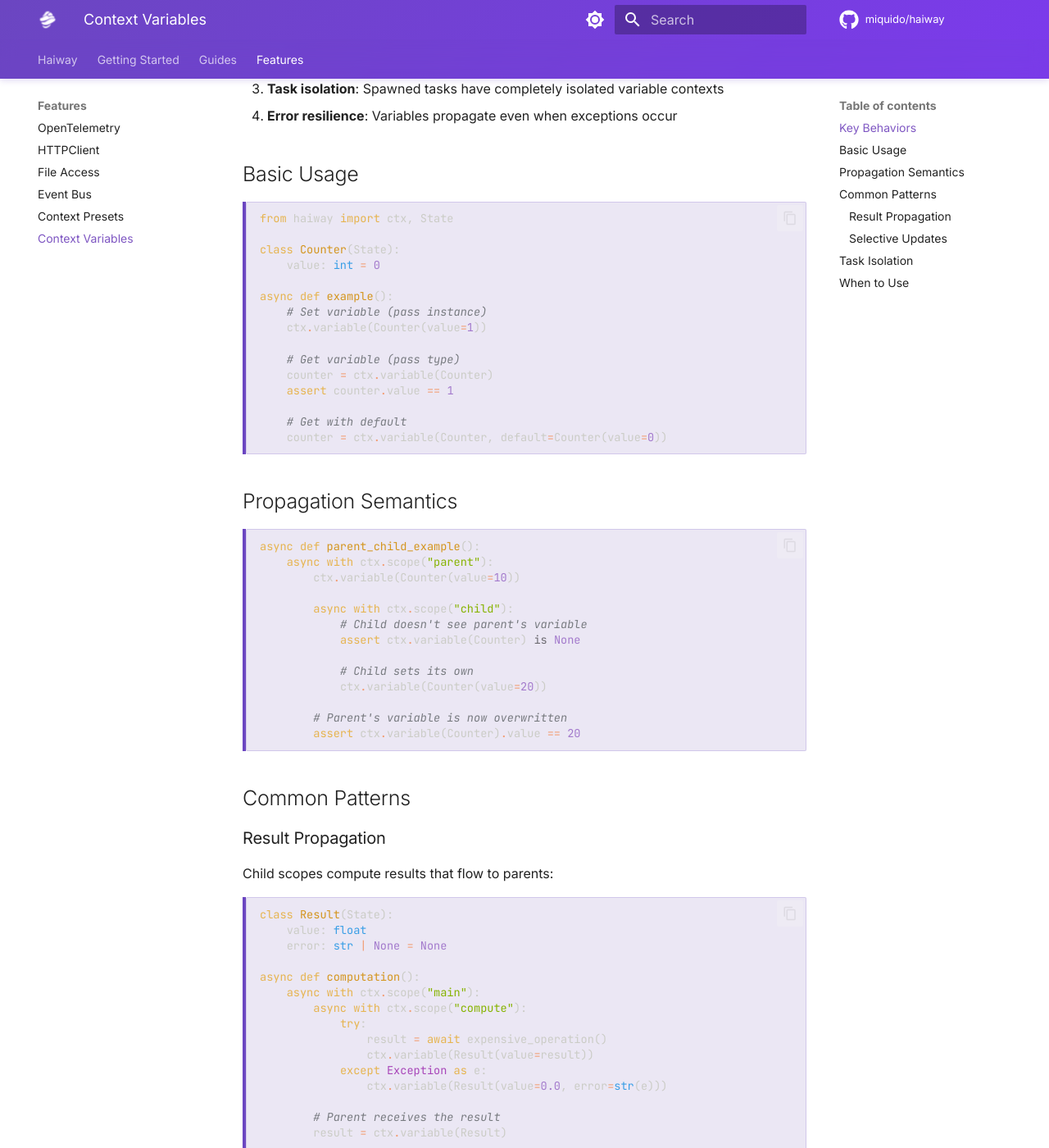
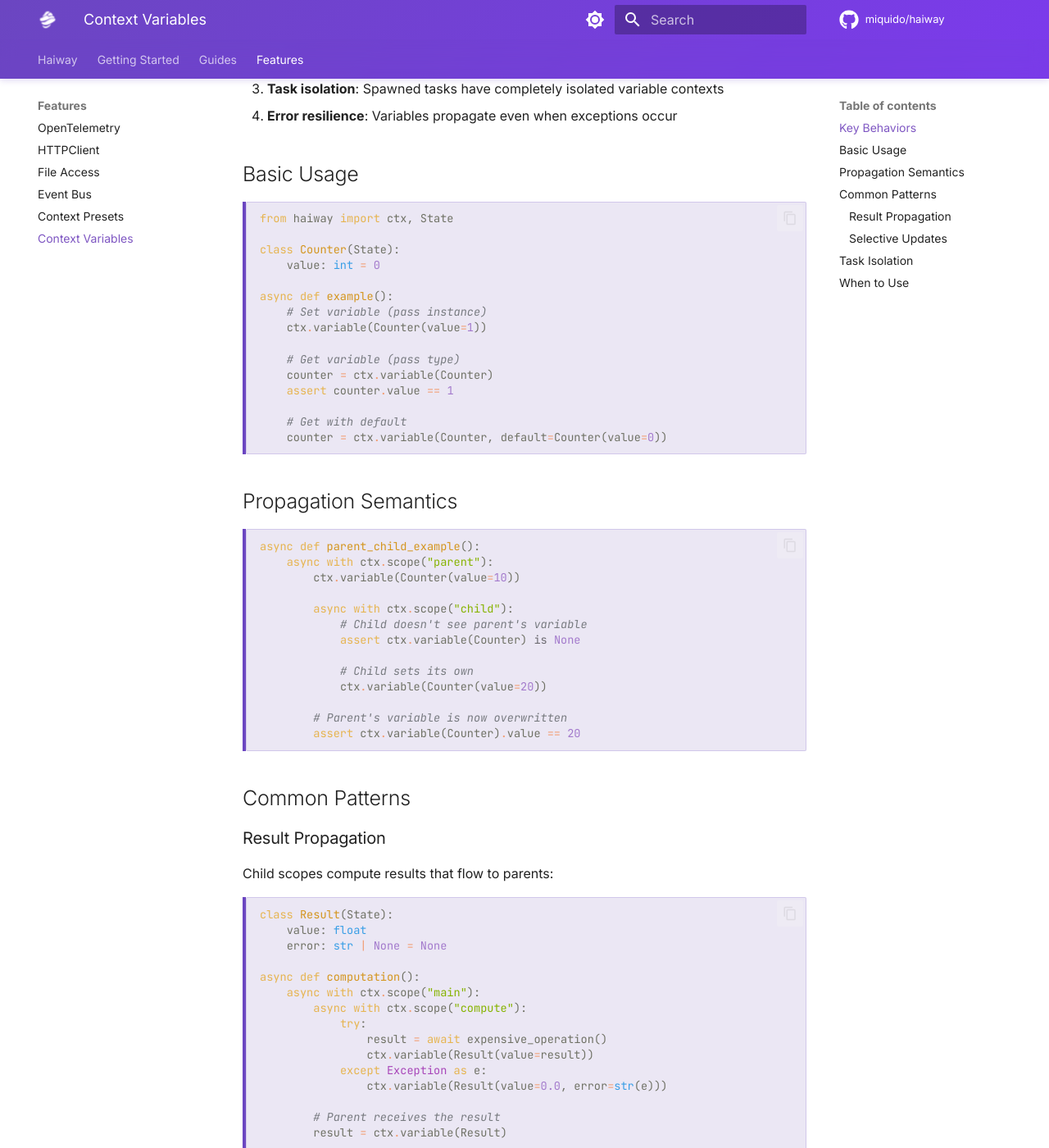
Before and after one commit to miquido/haiway, an MkDocs documentation site: the page built from docs/features/context-variables.md, in a window 1280 px wide and 1400 px high, scrolled down 367 px. Shown: the whole window at 82% size. Built offline with MkDocs 1.6.1 and Material for MkDocs 9.7.7, drawn with Linux system fonts in a browser that asks for light colours; comment, search, counter and statistics services are not loaded.

Commit message:
💄 Improve light mode contrast

```diff
--- a/docs/stylesheets/extra.css
+++ b/docs/stylesheets/extra.css
@@ -89,7 +89,7 @@
 }
 
 .language-python .nn { /* module names */
-  color: #CBCCC6 !important;
+  color: #707266 !important;
 }
 
 .language-python .o { /* operators */
@@ -97,11 +97,11 @@
 }
 
 .language-python .p { /* punctuation */
-  color: #CBCCC6 !important;
+  color: #707266 !important;
 }
 
 .language-python .n { /* names/variables */
-  color: #CBCCC6 !important;
+  color: #707266 !important;
 }
 
 /* Light theme - keep similar but adjusted */
```
